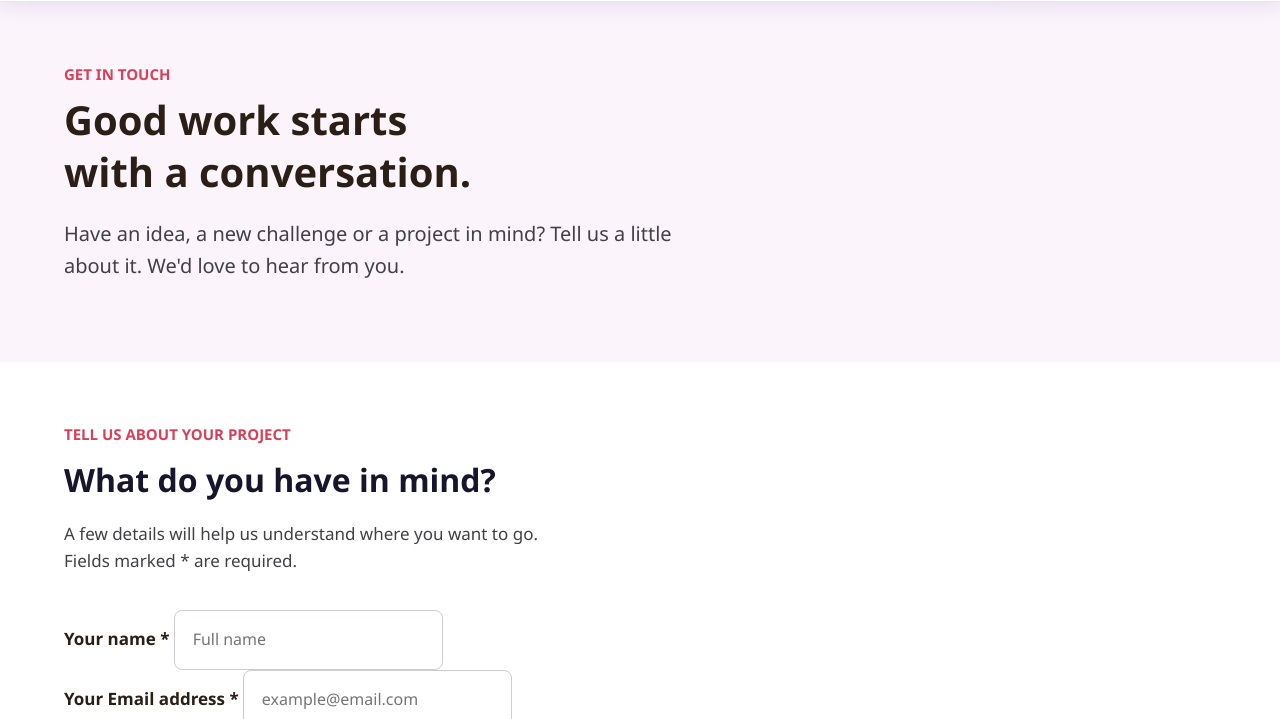
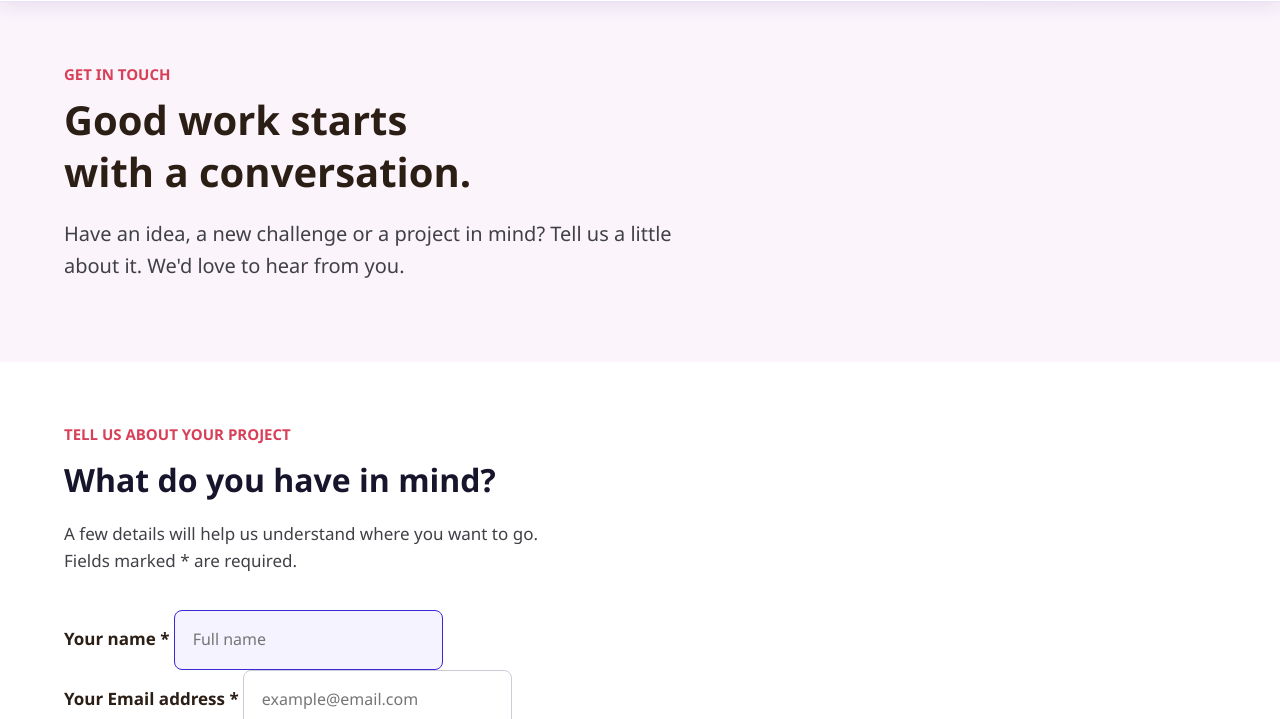
Before and after one commit to Aleks-Po/Essential-Content, a plain HTML site: page block 1/03-11-2026/pages/contact_page.html in a window 1280 px wide. In both pictures the pointer is over the input "Your name *". Shown: the part 81-800 px from the top of the page. Drawn offline with Linux system fonts and the light colour scheme.

Commit message:
styles for form inputs

```diff
--- a/block 1/03-11-2026/css/style.css
+++ b/block 1/03-11-2026/css/style.css
@@ -903,6 +903,7 @@ body .menu-is-open {
 	padding: 16px 18px;
 	border-radius: 8px;
 	border: 1px solid #cecbd7;
+	outline: none;
 }
 
 
@@ -945,6 +946,19 @@ body .menu-is-open {
 	border-color: #3828d6;
 }
 
+.user_name input:hover,
+.user_email input:hover,
+.user_brand input:hover,
+.user_name input:focus,
+.user_email input:focus,
+.user_brand input:focus,
+.user_name input:active,
+.user_email input:active,
+.user_brand input:active {
+	border-style: none;
+	background-color: #f5f3ff;
+	border: 1px solid #3828d6;
+}
 
 
 
```
